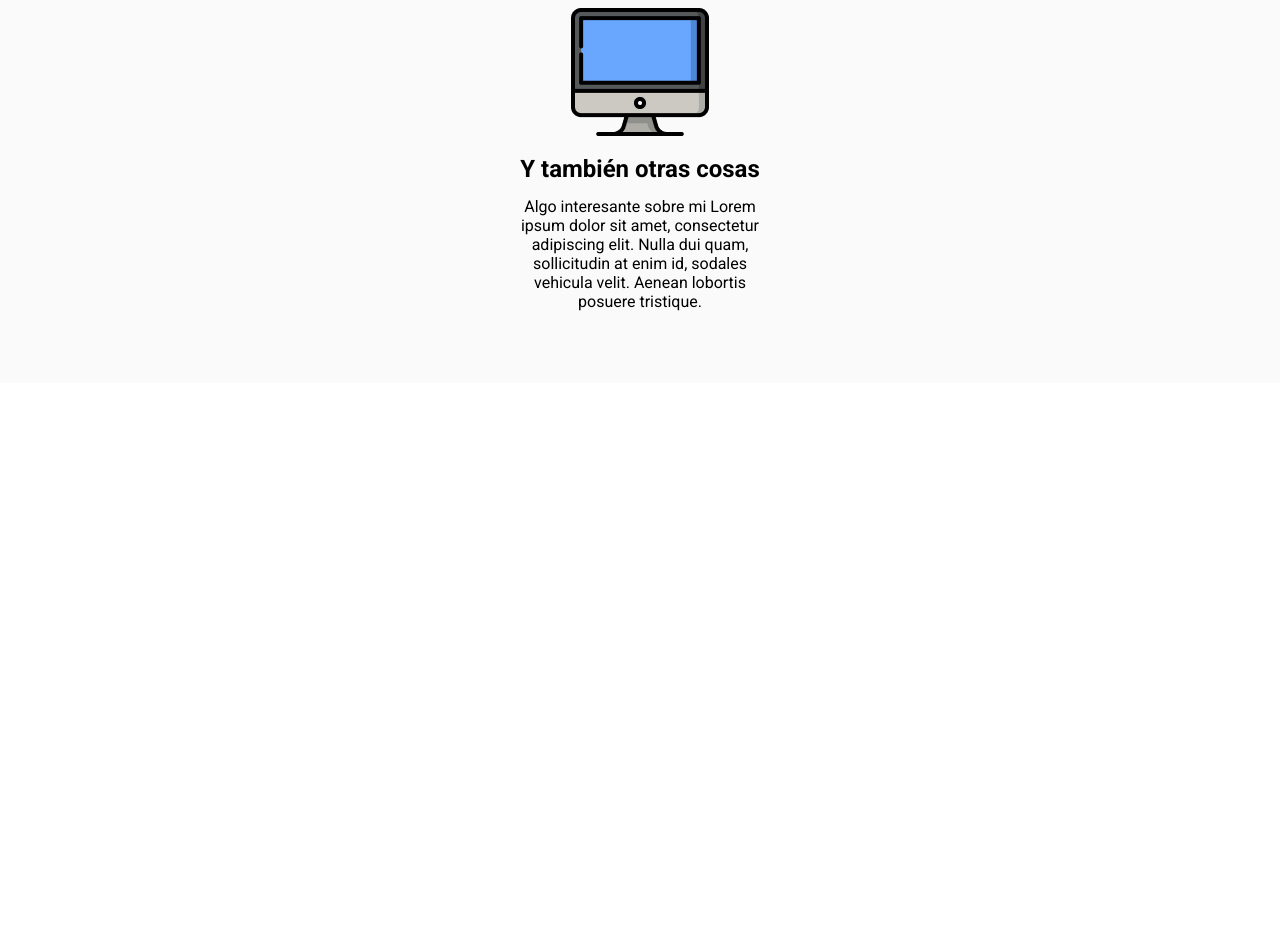
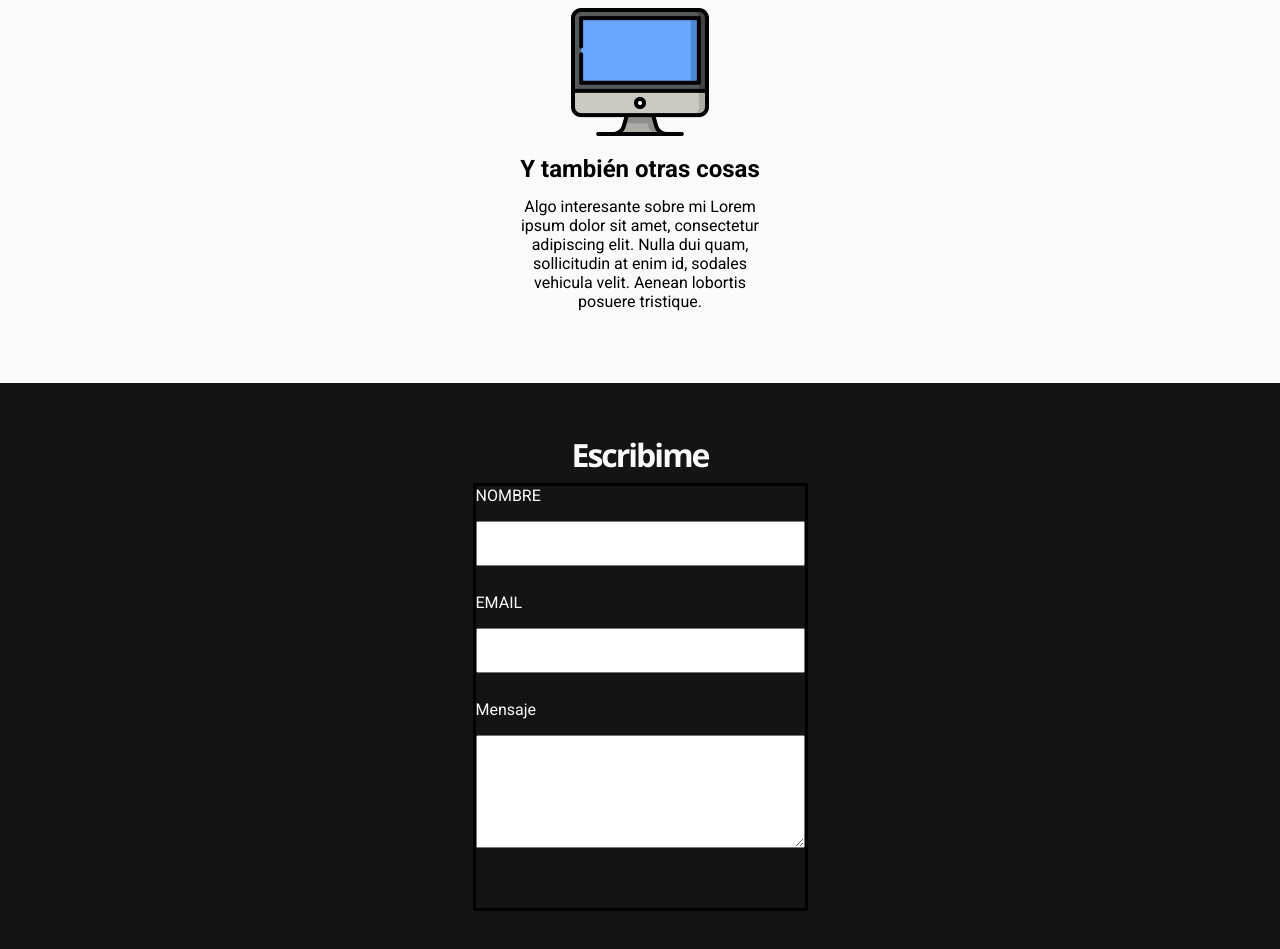
Before and after one commit to YasKetchup/maquetando-un-portfolio, a plain HTML site: page index.html in a window 1280 px wide. Shown: the part 2156-3105 px from the top of the page. Before the commit the page ends 2539 px from the top, so only its background shows below. Drawn offline with nearby package versions, Linux system fonts and the light colour scheme.

Commit message:
Avance del form, centrado

```diff
--- a/index.css
+++ b/index.css
@@ -160,3 +160,40 @@ body {
   font-weight: 400;
   text-align: center;
 }
+
+.section4 {
+  height: 660px;
+  background-color: #141414;
+}
+
+.contenedor-formulario {
+  border: solid;
+  width: 335px;
+  height: 428px;
+  margin: auto;
+}
+
+.form {
+}
+
+.fieldset {
+  margin-bottom: 27px;
+}
+.input-nombre,
+.input-email,
+.input-mensaje {
+  height: 45px;
+  width: 100%;
+}
+
+.input-mensaje {
+  height: 113px;
+  text-align: unset;
+}
+.label {
+  display: block;
+  margin-bottom: 1em;
+  color: #fafafa;
+  font-family: "Roboto";
+}
+/* Hacer el Css del form */
--- a/index.html
+++ b/index.html
@@ -82,7 +82,26 @@
           </div>
         </div>
       </section>
-      <section class="section4"></section>
+      <section class="section4">
+        <div class="subtitulo">Escribime</div>
+        <div class="contenedor-formulario">
+          <div class="form">
+               <div class="fieldset">
+          <label class="label" for="nombre">NOMBRE</label>
+          <input class="input-nombre" id="nombre" type="text" />
+        </div>
+            <div class="fieldset">
+          <label class="label" for="email">EMAIL</label>
+          <input class="input-email" id="email" type="text" />
+
+          </div>
+            <div class="fieldset">
+          <label class="label" for="mensaje">Mensaje</label>
+          <textarea class="input-mensaje" id="mensaje" type="text"></textarea>
+        </div>
+        </div>
+
+      </section>
       <section class="section5"></section>
     </div>
   </body>
```
